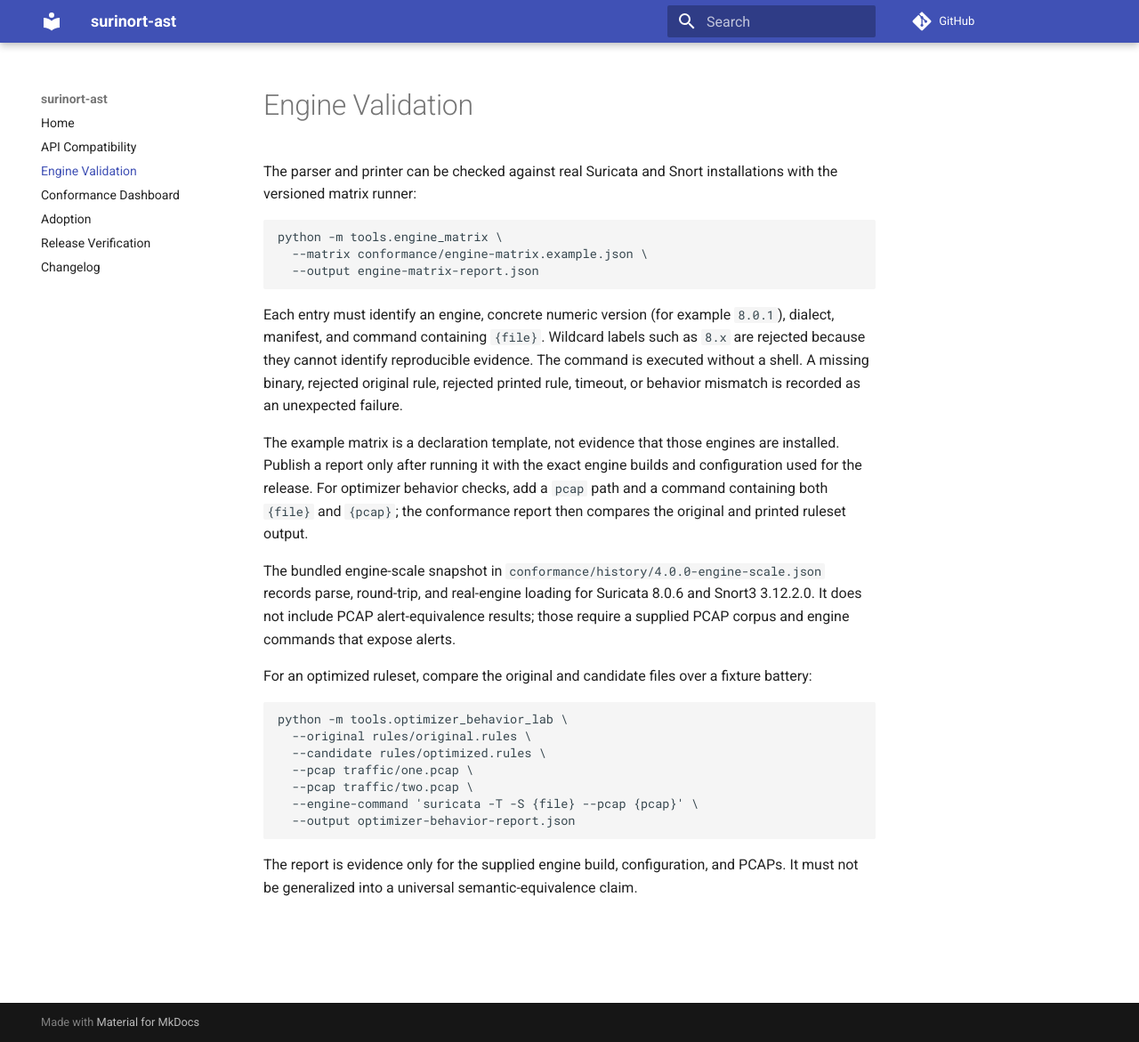
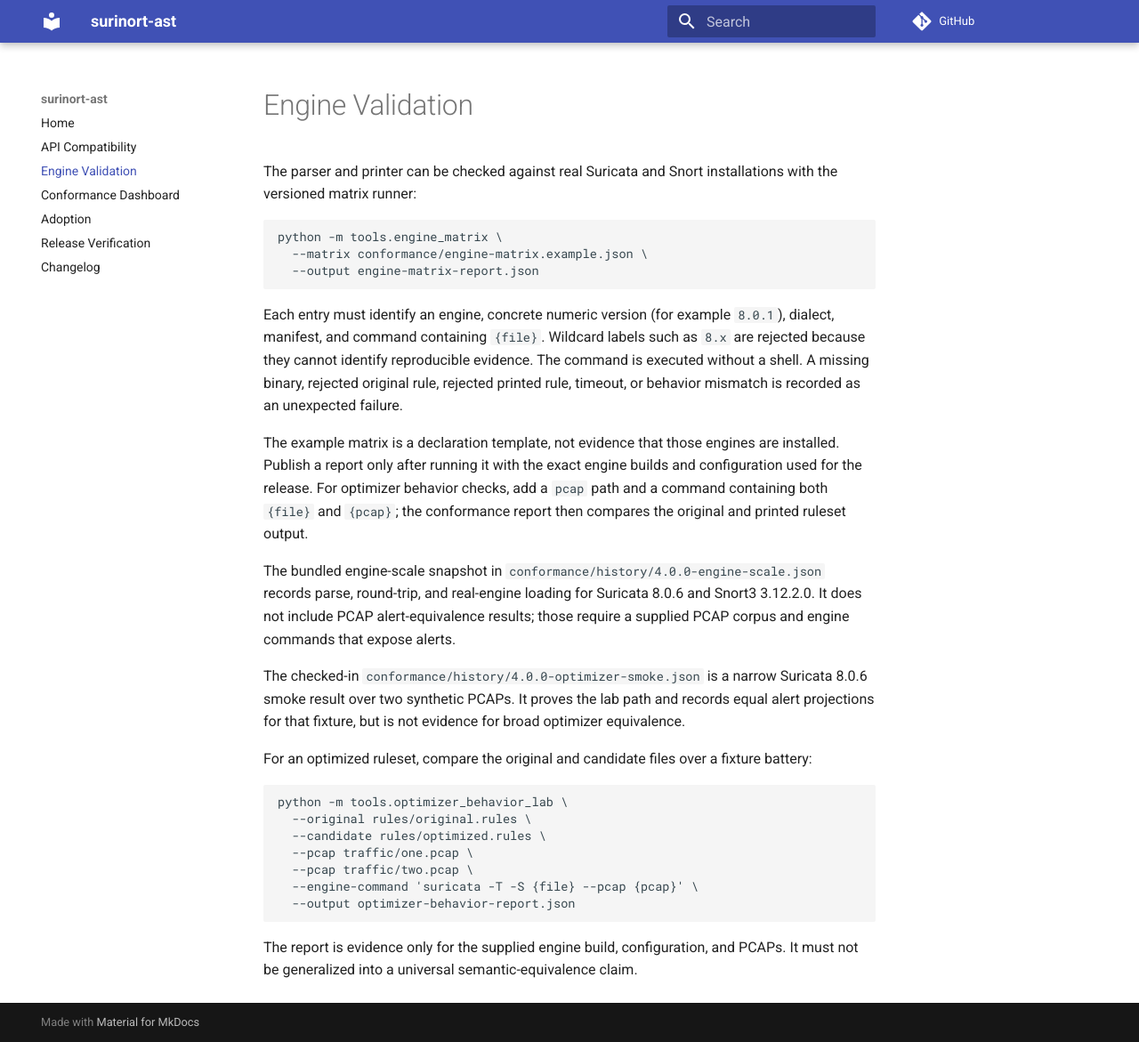
Before and after one commit to seifreed/surinort-ast, an MkDocs documentation site: the page built from docs/engine-validation.md, in a window 1280 px wide and 1171 px high. Shown: the whole window at 89% size. Built offline with MkDocs 1.6.1 and Material for MkDocs 9.7.7, drawn with Linux system fonts in a browser that asks for light colours; comment, search, counter and statistics services are not loaded.

Commit message:
docs: publish optimizer smoke evidence

```diff
--- a/docs/engine-validation.md
+++ b/docs/engine-validation.md
@@ -28,6 +28,11 @@ real-engine loading for Suricata 8.0.6 and Snort3 3.12.2.0. It does not include
 PCAP alert-equivalence results; those require a supplied PCAP corpus and
 engine commands that expose alerts.
 
+The checked-in `conformance/history/4.0.0-optimizer-smoke.json` is a narrow
+Suricata 8.0.6 smoke result over two synthetic PCAPs. It proves the lab path
+and records equal alert projections for that fixture, but is not evidence for
+broad optimizer equivalence.
+
 For an optimized ruleset, compare the original and candidate files over a
 fixture battery:
 
```
Also changed, not shown: 7 other files.
